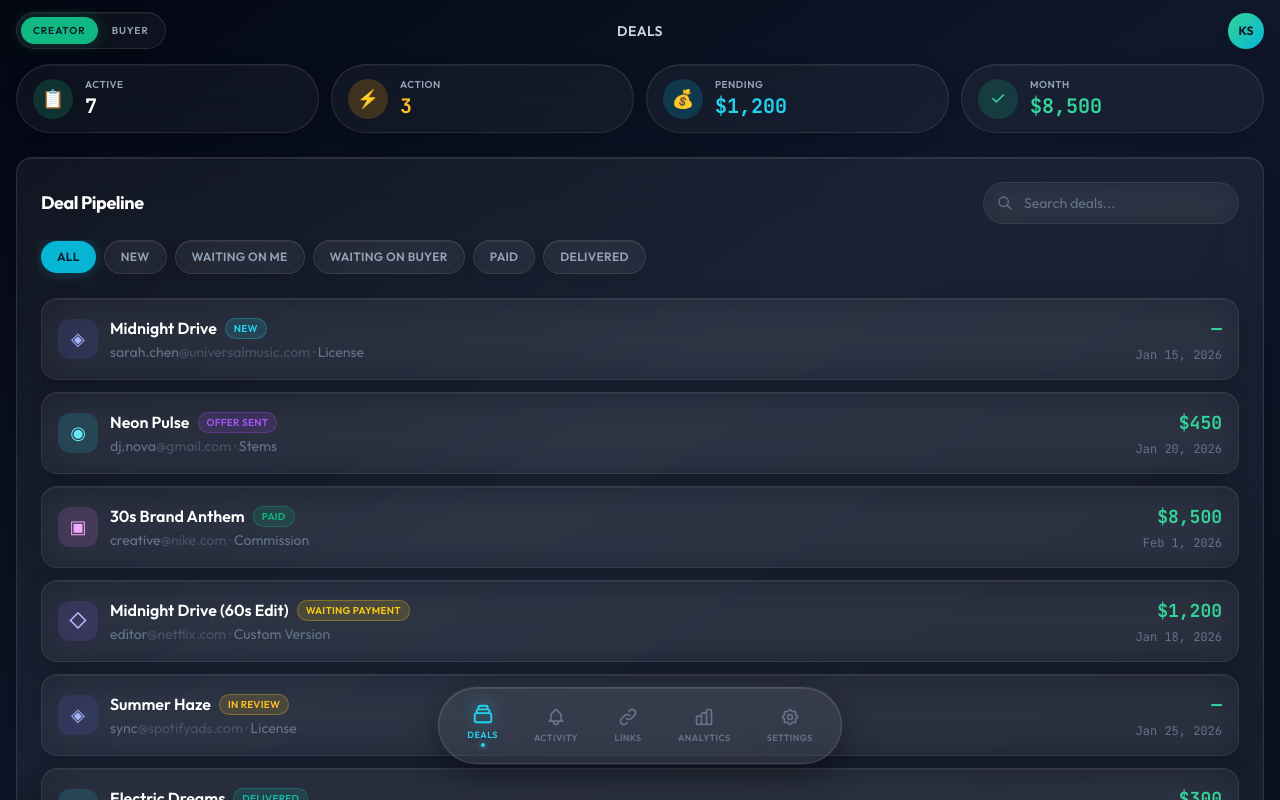
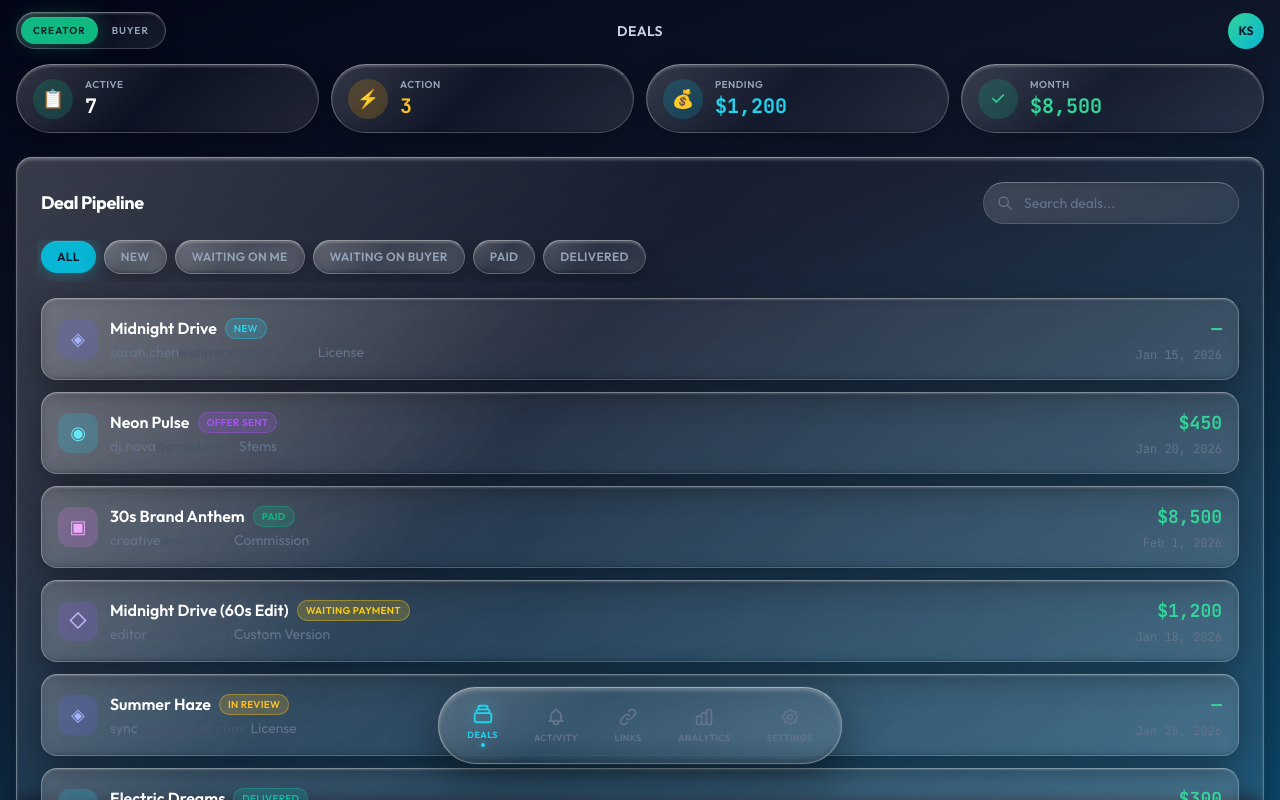
Before and after one commit to dpmr7n27mm-sketch/DealDesk, a React (Vite) app in the folder DealDesk-main/: page / in a window 1280 px wide. Shown: the top 800 px of the page. Built offline with nearby package versions, Linux system fonts and the light colour scheme.

Commit message:
Refactor CSS for liquid glass design system
Refactor styles for a liquid glass aesthetic, including background gradients, box shadows, and typography. Update various glass components and their states for improved visual effects.

```diff
--- a/DealDesk-main/src/index.css
+++ b/DealDesk-main/src/index.css
@@ -5,399 +5,178 @@
 @tailwind utilities;
 
 /* ========================================
-   DEALDESK DESIGN SYSTEM
-   Liquid Glass Aesthetic
+   DEALDESK - LIQUID GLASS
+   Clear like water, bright wet reflections
    ======================================== */
 
 :root {
-  /* Background */
   --bg-base: #030712;
   --bg-elevated: #0f172a;
-
-  /* Accents */
   --accent-primary: #22d3ee;
   --accent-secondary: #10b981;
-
-  /* Text */
   --text-primary: #f8fafc;
   --text-muted: #94a3b8;
   --text-faint: #64748b;
 }
 
-/* ========================================
-   BASE STYLES
-   ======================================== */
-
-* {
-  -webkit-tap-highlight-color: transparent;
-}
-
-html {
-  scroll-behavior: smooth;
-}
+* { -webkit-tap-highlight-color: transparent; }
+html { scroll-behavior: smooth; }
 
 body {
   font-family: 'Outfit', -apple-system, BlinkMacSystemFont, sans-serif;
-  background: linear-gradient(145deg, #030712 0%, #0f172a 50%, #0c1222 100%);
+  background: linear-gradient(160deg, #020617 0%, #0f172a 40%, #0c4a6e 100%);
   background-attachment: fixed;
   color: var(--text-primary);
   min-height: 100vh;
   -webkit-font-smoothing: antialiased;
-  -moz-osx-font-smoothing: grayscale;
 }
 
+/* Typography */
+.font-display { font-family: 'Outfit', sans-serif; font-weight: 700; }
+.font-body { font-family: 'Outfit', sans-serif; }
+.font-mono { font-family: 'JetBrains Mono', monospace; }
+
 /* ========================================
-   TYPOGRAPHY
+   LIQUID GLASS - Minimal blur, wet shine
    ======================================== */
 
-.font-display {
-  font-family: 'Outfit', sans-serif;
-  font-weight: 700;
+.glass-card {
+  background: linear-gradient(125deg, rgba(255,255,255,0.15) 0%, rgba(255,255,255,0.03) 40%, rgba(255,255,255,0.08) 100%);
+  backdrop-filter: blur(6px);
+  -webkit-backdrop-filter: blur(6px);
+  border: 1px solid rgba(255,255,255,0.2);
+  border-top: 1px solid rgba(255,255,255,0.4);
+  border-left: 1px solid rgba(255,255,255,0.3);
+  border-radius: 1rem;
+  box-shadow: 0 8px 32px rgba(0,0,0,0.35), inset 0 1px 2px rgba(255,255,255,0.2), inset 0 -1px 2px rgba(0,0,0,0.15);
 }
 
-.font-body {
-  font-family: 'Outfit', sans-serif;
+.glass-card-strong {
+  background: linear-gradient(130deg, rgba(255,255,255,0.2) 0%, rgba(255,255,255,0.04) 35%, rgba(255,255,255,0.1) 100%);
+  backdrop-filter: blur(8px);
+  -webkit-backdrop-filter: blur(8px);
+  border: 1px solid rgba(255,255,255,0.25);
+  border-top: 1px solid rgba(255,255,255,0.5);
+  border-left: 1px solid rgba(255,255,255,0.35);
+  border-radius: 1rem;
+  box-shadow: 0 10px 40px rgba(0,0,0,0.4), 0 0 1px rgba(255,255,255,0.4), inset 0 2px 3px rgba(255,255,255,0.25), inset 0 -2px 3px rgba(0,0,0,0.2);
 }
 
-.font-mono {
-  font-family: 'JetBrains Mono', monospace;
+.glass-pill {
+  background: linear-gradient(135deg, rgba(255,255,255,0.18) 0%, rgba(255,255,255,0.03) 45%, rgba(255,255,255,0.1) 100%);
+  backdrop-filter: blur(6px);
+  -webkit-backdrop-filter: blur(6px);
+  border: 1px solid rgba(255,255,255,0.2);
+  border-top: 1px solid rgba(255,255,255,0.45);
+  border-left: 1px solid rgba(255,255,255,0.3);
+  border-radius: 9999px;
+  box-shadow: 0 4px 20px rgba(0,0,0,0.3), inset 0 2px 2px rgba(255,255,255,0.2), inset 0 -1px 2px rgba(0,0,0,0.15);
 }
 
-/* ========================================
-   LIQUID GLASS COMPONENTS
-   True frosted glass with visible transparency
-   ======================================== */
-
-/* Standard glass card */
-.glass-card {
-  background: rgba(255, 255, 255, 0.03);
-  backdrop-filter: blur(20px);
-  -webkit-backdrop-filter: blur(20px);
-  border: 1px solid rgba(255, 255, 255, 0.08);
-  border-radius: 1rem;
-  box-shadow:
-    0 4px 24px rgba(0, 0, 0, 0.2),
-    inset 0 1px 0 rgba(255, 255, 255, 0.05);
+.glass-pill-strong {
+  background: linear-gradient(135deg, rgba(255,255,255,0.22) 0%, rgba(255,255,255,0.04) 40%, rgba(255,255,255,0.12) 100%);
+  backdrop-filter: blur(8px);
+  -webkit-backdrop-filter: blur(8px);
+  border: 1px solid rgba(255,255,255,0.25);
+  border-top: 1px solid rgba(255,255,255,0.55);
+  border-left: 1px solid rgba(255,255,255,0.35);
+  border-radius: 9999px;
+  box-shadow: 0 6px 28px rgba(0,0,0,0.35), inset 0 2px 3px rgba(255,255,255,0.25), inset 0 -2px 2px rgba(0,0,0,0.15);
 }
 
-/* Stronger glass card - more visible */
-.glass-card-strong {
-  background: rgba(255, 255, 255, 0.05);
-  backdrop-filter: blur(24px);
-  -webkit-backdrop-filter: blur(24px);
-  border: 1px solid rgba(255, 255, 255, 0.1);
-  border-radius: 1rem;
-  box-shadow:
-    0 8px 32px rgba(0, 0, 0, 0.3),
-    inset 0 1px 0 rgba(255, 255, 255, 0.08);
+.glass-nav {
+  background: linear-gradient(140deg, rgba(255,255,255,0.2) 0%, rgba(255,255,255,0.05) 35%, rgba(255,255,255,0.12) 100%);
+  backdrop-filter: blur(10px);
+  -webkit-backdrop-filter: blur(10px);
+  border: 1px solid rgba(255,255,255,0.25);
+  border-top: 1px solid rgba(255,255,255,0.5);
+  border-left: 1px solid rgba(255,255,255,0.35);
+  border-radius: 9999px;
+  box-shadow: 0 12px 48px rgba(0,0,0,0.45), 0 0 1px rgba(255,255,255,0.5), inset 0 2px 4px rgba(255,255,255,0.3), inset 0 -2px 4px rgba(0,0,0,0.2);
 }
 
-/* Glass pill - for stats, filters, tags */
-.glass-pill {
-  background: rgba(255, 255, 255, 0.04);
-  backdrop-filter: blur(20px);
-  -webkit-backdrop-filter: blur(20px);
-  border: 1px solid rgba(255, 255, 255, 0.1);
+.glass-toggle {
+  background: linear-gradient(135deg, rgba(255,255,255,0.16) 0%, rgba(255,255,255,0.03) 50%, rgba(255,255,255,0.08) 100%);
+  backdrop-filter: blur(6px);
+  -webkit-backdrop-filter: blur(6px);
+  border: 1px solid rgba(255,255,255,0.2);
+  border-top: 1px solid rgba(255,255,255,0.4);
+  border-left: 1px solid rgba(255,255,255,0.28);
   border-radius: 9999px;
-  box-shadow:
-    0 4px 16px rgba(0, 0, 0, 0.15),
-    inset 0 1px 0 rgba(255, 255, 255, 0.06);
+  box-shadow: 0 4px 16px rgba(0,0,0,0.25), inset 0 1px 2px rgba(255,255,255,0.18);
 }
 
-/* Strong glass pill - more prominent */
-.glass-pill-strong {
-  background: rgba(255, 255, 255, 0.06);
-  backdrop-filter: blur(24px);
-  -webkit-backdrop-filter: blur(24px);
-  border: 1px solid rgba(255, 255, 255, 0.12);
-  border-radius: 9999px;
-  box-shadow:
-    0 4px 20px rgba(0, 0, 0, 0.2),
-    inset 0 1px 0 rgba(255, 255, 255, 0.1);
-}
-
-/* Bottom navigation - most prominent glass */
-.glass-nav {
-  background: rgba(255, 255, 255, 0.06);
-  backdrop-filter: blur(30px);
-  -webkit-backdrop-filter: blur(30px);
-  border: 1px solid rgba(255, 255, 255, 0.12);
-  border-radius: 9999px;
-  box-shadow:
-    0 8px 32px rgba(0, 0, 0, 0.4),
-    0 0 0 1px rgba(255, 255, 255, 0.05),
-    inset 0 1px 0 rgba(255, 255, 255, 0.1);
-}
-
-/* Toggle pill */
-.glass-toggle {
-  background: rgba(255, 255, 255, 0.04);
-  backdrop-filter: blur(16px);
-  -webkit-backdrop-filter: blur(16px);
-  border: 1px solid rgba(255, 255, 255, 0.1);
-  border-radius: 9999px;
-  box-shadow:
-    0 2px 12px rgba(0, 0, 0, 0.2),
-    inset 0 1px 0 rgba(255, 255, 255, 0.05);
-}
-
-/* Input fields */
 .glass-input {
-  background: rgba(255, 255, 255, 0.03);
-  backdrop-filter: blur(12px);
-  -webkit-backdrop-filter: blur(12px);
-  border: 1px solid rgba(255, 255, 255, 0.08);
+  background: linear-gradient(130deg, rgba(255,255,255,0.1) 0%, rgba(255,255,255,0.02) 100%);
+  backdrop-filter: blur(4px);
+  -webkit-backdrop-filter: blur(4px);
+  border: 1px solid rgba(255,255,255,0.15);
+  border-top: 1px solid rgba(255,255,255,0.3);
+  border-left: 1px solid rgba(255,255,255,0.2);
   border-radius: 9999px;
   color: var(--text-primary);
   transition: all 0.2s ease;
 }
 
 .glass-input:focus {
-  background: rgba(255, 255, 255, 0.05);
-  border-color: rgba(34, 211, 238, 0.4);
+  background: linear-gradient(130deg, rgba(34,211,238,0.12) 0%, rgba(255,255,255,0.03) 100%);
+  border-color: rgba(34,211,238,0.4);
+  border-top-color: rgba(34,211,238,0.6);
   outline: none;
-  box-shadow:
-    0 0 0 3px rgba(34, 211, 238, 0.1),
-    0 0 20px rgba(34, 211, 238, 0.1);
+  box-shadow: 0 0 0 3px rgba(34,211,238,0.12), 0 0 30px rgba(34,211,238,0.2), inset 0 1px 2px rgba(255,255,255,0.15);
 }
 
-.glass-input::placeholder {
-  color: var(--text-faint);
-}
+.glass-input::placeholder { color: var(--text-faint); }
 
-/* ========================================
-   ACCENT GLASS VARIANTS
-   ======================================== */
+/* Glow Effects */
+.glow-cyan { box-shadow: 0 0 24px rgba(34,211,238,0.55), 0 0 48px rgba(34,211,238,0.3), inset 0 1px 2px rgba(255,255,255,0.15); }
+.glow-emerald { box-shadow: 0 0 24px rgba(16,185,129,0.55), 0 0 48px rgba(16,185,129,0.3), inset 0 1px 2px rgba(255,255,255,0.15); }
+.glow-cyan-subtle { box-shadow: 0 0 18px rgba(34,211,238,0.35), inset 0 1px 1px rgba(255,255,255,0.12); }
+.glow-emerald-subtle { box-shadow: 0 0 18px rgba(16,185,129,0.35), inset 0 1px 1px rgba(255,255,255,0.12); }
+.text-glow-cyan { text-shadow: 0 0 16px rgba(34,211,238,0.8); }
+.text-glow-emerald { text-shadow: 0 0 16px rgba(16,185,129,0.8); }
 
-.glass-cyan {
-  background: rgba(34, 211, 238, 0.08);
-  border-color: rgba(34, 211, 238, 0.2);
-}
+/* Scrollbar */
+.scrollbar-hide { -ms-overflow-style: none; scrollbar-width: none; }
+.scrollbar-hide::-webkit-scrollbar { display: none; }
+.scrollbar-thin { scrollbar-width: thin; scrollbar-color: rgba(255,255,255,0.2) transparent; }
+.scrollbar-thin::-webkit-scrollbar { width: 6px; height: 6px; }
+.scrollbar-thin::-webkit-scrollbar-track { background: transparent; }
+.scrollbar-thin::-webkit-scrollbar-thumb { background: rgba(255,255,255,0.2); border-radius: 3px; }
+.scrollbar-thin::-webkit-scrollbar-thumb:hover { background: rgba(255,255,255,0.3); }
 
-.glass-emerald {
-  background: rgba(16, 185, 129, 0.08);
-  border-color: rgba(16, 185, 129, 0.2);
-}
+/* Animations */
+@keyframes fade-in { from { opacity: 0; transform: translateY(8px); } to { opacity: 1; transform: translateY(0); } }
+@keyframes slide-up { from { opacity: 0; transform: translateY(16px); } to { opacity: 1; transform: translateY(0); } }
+@keyframes pulse-glow { 0%, 100% { opacity: 1; } 50% { opacity: 0.5; } }
+.animate-fade-in { animation: fade-in 0.3s ease-out; }
+.animate-slide-up { animation: slide-up 0.4s ease-out; }
+.animate-pulse-glow { animation: pulse-glow 2s ease-in-out infinite; }
 
-.glass-amber {
-  background: rgba(251, 191, 36, 0.08);
-  border-color: rgba(251, 191, 36, 0.2);
-}
+/* Status Pills */
+.status-new { background: rgba(34,211,238,0.2); color: #22d3ee; border: 1px solid rgba(34,211,238,0.4); }
+.status-review { background: rgba(251,191,36,0.2); color: #fbbf24; border: 1px solid rgba(251,191,36,0.4); }
+.status-info { background: rgba(251,146,60,0.2); color: #fb923c; border: 1px solid rgba(251,146,60,0.4); }
+.status-offer { background: rgba(168,85,247,0.2); color: #a855f7; border: 1px solid rgba(168,85,247,0.4); }
+.status-waiting { background: rgba(250,204,21,0.2); color: #facc15; border: 1px solid rgba(250,204,21,0.4); }
+.status-paid { background: rgba(16,185,129,0.2); color: #10b981; border: 1px solid rgba(16,185,129,0.4); }
+.status-delivered { background: rgba(20,184,166,0.2); color: #14b8a6; border: 1px solid rgba(20,184,166,0.4); }
+.status-closed { background: rgba(148,163,184,0.2); color: #94a3b8; border: 1px solid rgba(148,163,184,0.4); }
+.status-declined { background: rgba(239,68,68,0.2); color: #ef4444; border: 1px solid rgba(239,68,68,0.4); }
+.status-blocked { background: rgba(185,28,28,0.2); color: #dc2626; border: 1px solid rgba(185,28,28,0.4); }
 
-/* ========================================
-   GLOW EFFECTS
-   ======================================== */
+/* Deal Types */
+.type-license { background: rgba(99,102,241,0.2); color: #a5b4fc; }
+.type-stems { background: rgba(34,211,238,0.2); color: #67e8f9; }
+.type-commission { background: rgba(232,121,249,0.2); color: #f0abfc; }
+.type-custom { background: rgba(139,92,246,0.2); color: #c4b5fd; }
 
-.glow-cyan {
-  box-shadow:
-    0 0 20px rgba(34, 211, 238, 0.4),
-    0 0 40px rgba(34, 211, 238, 0.2);
-}
-
-.glow-emerald {
-  box-shadow:
-    0 0 20px rgba(16, 185, 129, 0.4),
-    0 0 40px rgba(16, 185, 129, 0.2);
-}
-
-.glow-cyan-subtle {
-  box-shadow: 0 0 15px rgba(34, 211, 238, 0.25);
-}
-
-.glow-emerald-subtle {
-  box-shadow: 0 0 15px rgba(16, 185, 129, 0.25);
-}
-
-.text-glow-cyan {
-  text-shadow: 0 0 12px rgba(34, 211, 238, 0.6);
-}
-
-.text-glow-emerald {
-  text-shadow: 0 0 12px rgba(16, 185, 129, 0.6);
-}
-
-/* ========================================
-   SCROLLBAR STYLING
-   ======================================== */
-
-.scrollbar-hide {
-  -ms-overflow-style: none;
-  scrollbar-width: none;
-}
-
-.scrollbar-hide::-webkit-scrollbar {
-  display: none;
-}
-
-.scrollbar-thin {
-  scrollbar-width: thin;
-  scrollbar-color: rgba(255, 255, 255, 0.1) transparent;
-}
-
-.scrollbar-thin::-webkit-scrollbar {
-  width: 6px;
-  height: 6px;
-}
-
-.scrollbar-thin::-webkit-scrollbar-track {
-  background: transparent;
-}
-
-.scrollbar-thin::-webkit-scrollbar-thumb {
-  background: rgba(255, 255, 255, 0.1);
-  border-radius: 3px;
-}
-
-.scrollbar-thin::-webkit-scrollbar-thumb:hover {
-  background: rgba(255, 255, 255, 0.2);
-}
-
-/* ========================================
-   ANIMATIONS
-   ======================================== */
-
-@keyframes fade-in {
-  from {
-    opacity: 0;
-    transform: translateY(8px);
-  }
-  to {
-    opacity: 1;
-    transform: translateY(0);
-  }
-}
-
-@keyframes slide-up {
-  from {
-    opacity: 0;
-    transform: translateY(16px);
-  }
-  to {
-    opacity: 1;
-    transform: translateY(0);
-  }
-}
-
-@keyframes pulse-glow {
-  0%, 100% {
-    opacity: 1;
-  }
-  50% {
-    opacity: 0.5;
-  }
-}
-
-.animate-fade-in {
-  animation: fade-in 0.3s ease-out;
-}
-
-.animate-slide-up {
-  animation: slide-up 0.4s ease-out;
-}
-
-.animate-pulse-glow {
-  animation: pulse-glow 2s ease-in-out infinite;
-}
-
-/* ========================================
-   STATUS PILLS
-   ======================================== */
-
-.status-new {
-  background: rgba(34, 211, 238, 0.15);
-  color: #22d3ee;
-  border: 1px solid rgba(34, 211, 238, 0.3);
-}
-
-.status-review {
-  background: rgba(251, 191, 36, 0.15);
-  color: #fbbf24;
-  border: 1px solid rgba(251, 191, 36, 0.3);
-}
-
-.status-info {
-  background: rgba(251, 146, 60, 0.15);
-  color: #fb923c;
-  border: 1px solid rgba(251, 146, 60, 0.3);
-}
-
-.status-offer {
-  background: rgba(168, 85, 247, 0.15);
-  color: #a855f7;
-  border: 1px solid rgba(168, 85, 247, 0.3);
-}
-
-.status-waiting {
-  background: rgba(250, 204, 21, 0.15);
-  color: #facc15;
-  border: 1px solid rgba(250, 204, 21, 0.3);
-}
-
-.status-paid {
-  background: rgba(16, 185, 129, 0.15);
-  color: #10b981;
-  border: 1px solid rgba(16, 185, 129, 0.3);
-}
-
-.status-delivered {
-  background: rgba(20, 184, 166, 0.15);
-  color: #14b8a6;
-  border: 1px solid rgba(20, 184, 166, 0.3);
-}
-
-.status-closed {
-  background: rgba(148, 163, 184, 0.15);
-  color: #94a3b8;
-  border: 1px solid rgba(148, 163, 184, 0.3);
-}
-
-.status-declined {
-  background: rgba(239, 68, 68, 0.15);
-  color: #ef4444;
-  border: 1px solid rgba(239, 68, 68, 0.3);
-}
-
-.status-blocked {
-  background: rgba(185, 28, 28, 0.15);
-  color: #dc2626;
-  border: 1px solid rgba(185, 28, 28, 0.3);
-}
-
-/* ========================================
-   DEAL TYPE COLORS
-   ======================================== */
-
-.type-license {
-  background: rgba(99, 102, 241, 0.15);
-  color: #a5b4fc;
-}
-
-.type-stems {
-  background: rgba(34, 211, 238, 0.15);
-  color: #67e8f9;
-}
-
-.type-commission {
-  background: rgba(232, 121, 249, 0.15);
-  color: #f0abfc;
-}
-
-.type-custom {
-  background: rgba(139, 92, 246, 0.15);
-  color: #c4b5fd;
-}
-
-/* ========================================
-   UTILITY
-   ======================================== */
-
+/* Utility */
 .z-header { z-index: 40; }
 .z-nav { z-index: 50; }
 .z-modal { z-index: 60; }
 .z-toast { z-index: 70; }
 
 @supports (padding-bottom: env(safe-area-inset-bottom)) {
-  .pb-safe {
-    padding-bottom: calc(1.25rem + env(safe-area-inset-bottom));
-  }
+  .pb-safe { padding-bottom: calc(1.25rem + env(safe-area-inset-bottom)); }
 }
```
